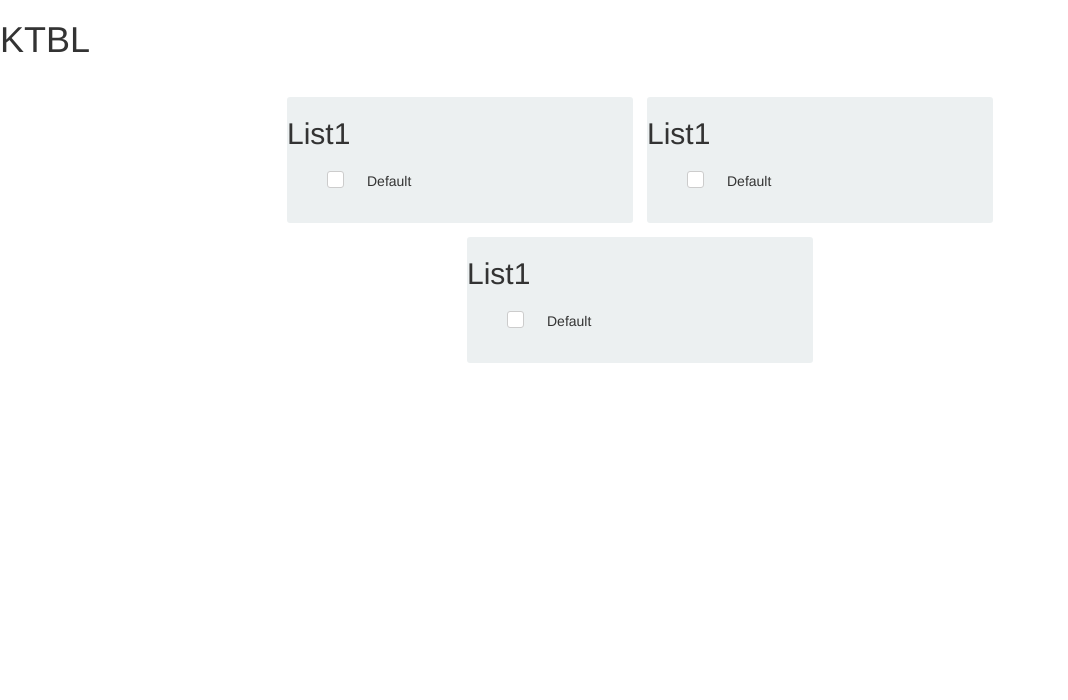
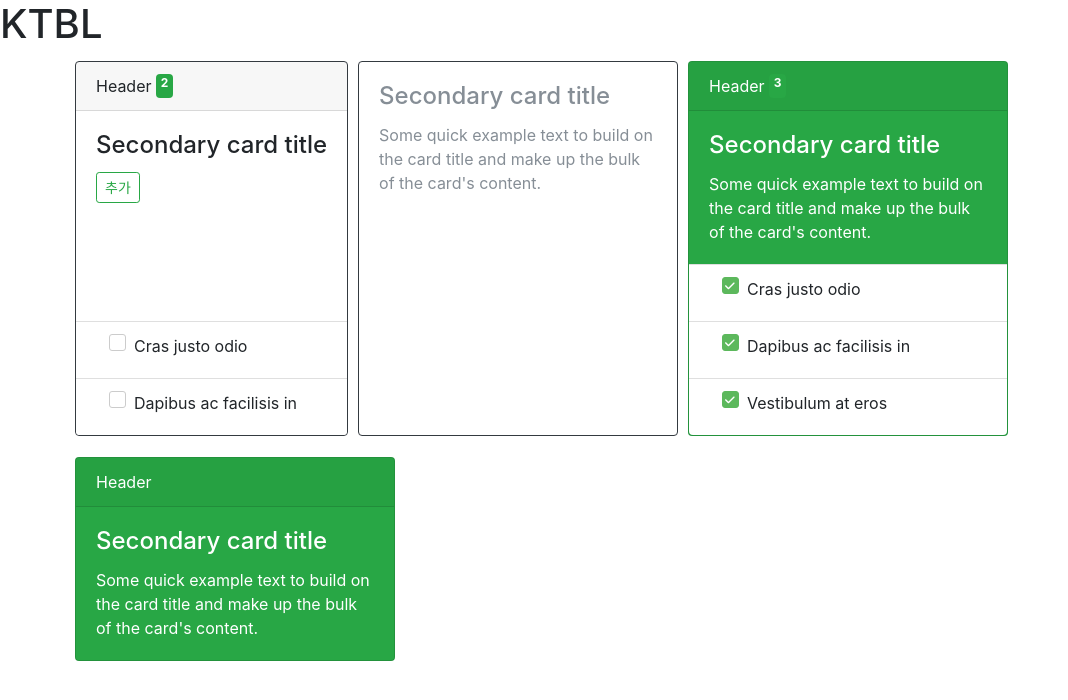
Before and after one commit to ignita/Kick-the-BUCKET-LIST, a plain HTML site: page index.html in a window 1280 px wide. Shown: the whole page, without its empty margins (0-1068 px from the left). Drawn offline with nearby package versions, Linux system fonts and the light colour scheme; a small style sheet from the web is missing.

Commit message:
bootstrap card

```diff
--- a/css/style.css
+++ b/css/style.css
@@ -7,44 +7,7 @@ body {
     background-color: #eeeeee;
 }
 
-.container {
-    position: relative;
-    width: 100%;
-    max-width: 960px;
-    min-height: 100%;
-    margin: 0px auto;
-    padding: 20px;
-    -webkit-box-sizing: border-box;
-            box-sizing: border-box;
-    display: -webkit-box;
-    display: -ms-flexbox;
-    display: flex;
-    -webkit-box-orient: horizontal;
-    -webkit-box-direction: normal;
-        -ms-flex-direction: row;
-            flex-direction: row;
-    -ms-flex-wrap: wrap;
-        flex-wrap: wrap;
-    -webkit-box-pack: center;
-        -ms-flex-pack: center;
-            justify-content: center;
-    -webkit-box-align: center;
-        -ms-flex-align: center;
-            align-items: center;
-}
-ul {
-    list-style-type: none;
-}
-
-.bucketlist-header {
-    font-size: 1.1rem;
-    display: flex;
-}
-
-.bucketlist-header h2 {
-    flex: 1;
-}
-
+/*
 .card {
     position: relative;
     width: 350px;
@@ -57,60 +20,56 @@ ul {
     transition: all 0.6s cubic-bezier(0.68, -0.55, 0.265, 1.55);
     margin: 5px;
     cursor: pointer;
+} */
+
+
+.flex-row {
+    display: flex;
+    flex-wrap: wrap;
+}
+
+.card {
+    margin: 5px;
 }
 
 .card:hover {
+    box-shadow: 0 0 20px rgba(33,33,33,.2);
+}
+
+.card-header {
+    display: flex;
+
+}
+.card-header i {
+    margin-left: auto;
+}
+i.fa {
+    line-height: inherit;
+}
+
+.flex-row > [class*='col-'] {
+	display: flex;
+    flex-direction: column;
+    background-color: #ecf0f1;
+    border: 2px white solid;
+    border-radius: 5px;
+    margin: 5px;
+}
+
+.flex-row > [class*='col-']:hover {
     -webkit-box-shadow: 0 5px 12px rgba(0, 0, 0, .2);
     box-shadow: 0 5px 12px rgba(0, 0, 0, .2);
 }
 
-.card.open {
-    width: 400px;
-    height: 460px;
-    -webkit-transform: rotatey(-180deg) translatex(0px) translatey(0px);
-    transform: rotatey(-180deg) translatex(0px) translatey(0px);
+.flex-row .thumbnail,
+.flex-row .caption {
+    display: flex;
+    flex-direction: column;
+    flex: 1 0 auto;
+    height: auto;
+    position: relative;
 }
 
-.card .front-facing {
-    -webkit-transform: rotateY(0deg) translateZ(2px);
-    transform: rotateY(0deg) translateZ(2px);
-    position: absolute;
-    top: 0;
-    left: 0;
-    bottom: 0;
-    right: 0;
-    background-color: #ecf0f1;
-    border: 2px white solid;
-    border-radius: 5px;
+.flex-text {
+    flex-grow: 1;
 }
-
-.card .back-facing {
-    -webkit-transform: rotateY(180deg) translateZ(0px);
-    transform: rotateY(180deg) translateZ(0px);
-    display: -webkit-box;
-    display: -ms-flexbox;
-    display: flex;
-    -webkit-box-orient: vertical;
-    -webkit-box-direction: normal;
-    -ms-flex-direction: column;
-    flex-direction: column;
-    -ms-flex-wrap: nowrap;
-    flex-wrap: nowrap;
-    -webkit-box-pack: center;
-    -ms-flex-pack: center;
-    justify-content: center;
-    -webkit-box-align: center;
-    -ms-flex-align: center;
-    align-items: center;
-    position: absolute;
-    top: 0;
-    left: 0;
-    bottom: 0;
-    right: 0;
-    background-color: #ecf0f1;
-    border: 2px white solid;
-    border-radius: 5px;
-    padding: 20px;
-    text-align: center;
-    overflow: hidden;
-}
--- a/index.html
+++ b/index.html
@@ -6,7 +6,8 @@
   <link rel="stylesheet" href="css/style.css" />
   <link rel="stylesheet" href="css/build.css" />
   <link rel="stylesheet" href="//netdna.bootstrapcdn.com/font-awesome/4.2.0/css/font-awesome.min.css">
-  <link rel="stylesheet" href="//netdna.bootstrapcdn.com/bootstrap/3.3.0/css/bootstrap.min.css">
+  <link rel="stylesheet" href="https://maxcdn.bootstrapcdn.com/bootstrap/4.0.0-beta.2/css/bootstrap.min.css" integrity="sha384-PsH8R72JQ3SOdhVi3uxftmaW6Vc51MKb0q5P2rRUpPvrszuE4W1povHYgTpBfshb"
+    crossorigin="anonymous">
   <meta charset="utf8">
 </head>
 
@@ -14,75 +15,53 @@
   <div id="page">
     <h1>KTBL<span id="counter"></span></h1>
     <div class="container">
-      <div class="card">
-        <div class="front-facing">
-          <header class="bucketlist-header">
-            <h2>List1</h2>
-          </header>
-          <div class="checkbox-list">
-            <ul>
-              <li>
-                <div class="checkbox">
-                  <input id="checkbox1" class="styled" type="checkbox">
-                  <label for="checkbox1">Default</label>
-                </div>
-              </li>
-            </ul>
+      <div class="flex-row row">
+        <div class="card border-dark mb-3" style="max-width: 20rem;">
+          <div class="card-header">Header&nbsp;<span class="badge badge-success"></span></div>
+          <div class="card-body">
+            <h4 class="card-title">Secondary card title</h4>
+            <button type="button" class="btn btn-sm btn-outline-success">추가</button>
+          </div>
+          <ul class="list-group list-group-flush">
+            <li class="list-group-item"><div class="checkbox checkbox-success"><input id="chk1_1" class="styled" type="checkbox"><label for="chk1_1">Cras justo odio</label></div></li>
+            <li class="list-group-item"><div class="checkbox checkbox-success"><input id="chk1_2" class="styled" type="checkbox"><label for="chk1_2">Dapibus ac facilisis in</label></div></li>
+          </ul>
+        </div>
+        <div class="card border-dark mb-3" style="max-width: 20rem;">
+          <div class="card-body text-secondary">
+            <h4 class="card-title">Secondary card title</h4>
+            <p class="card-text">Some quick example text to build on the card title and make up the bulk of the card's content.</p>
           </div>
         </div>
-        <div class="back-facing">
-          <p>Copper is a chemical element with symbol Cu (from Latin: cuprum) and atomic number 29. It is a soft, malleable,
-            and ductile metal with very high thermal and electrical conductivity.</p>
-          <p><a class="btn" href="https://en.wikipedia.org/wiki/Copper" target="_blank">More info</a></p>
+        <div class="card bg-success mb-3" style="max-width: 20rem;">
+          <div class="card-header text-white">Header&nbsp;<span class="badge badge-success"></span></div>
+          <div class="card-body text-white">
+            <h4 class="card-title">Secondary card title</h4>
+            <p class="card-text">Some quick example text to build on the card title and make up the bulk of the card's content.</p>
+          </div>
+          <ul class="list-group list-group-flush">
+              <li class="list-group-item"><div class="checkbox checkbox-success"><input id="chk2_1" class="styled" type="checkbox" checked><label for="chk2_1">Cras justo odio</label></div></li>
+              <li class="list-group-item"><div class="checkbox checkbox-success"><input id="chk2_2" class="styled" type="checkbox" checked><label for="chk2_2">Dapibus ac facilisis in</label></div></li>
+              <li class="list-group-item"><div class="checkbox checkbox-success"><input id="chk2_3" class="styled" type="checkbox" checked><label for="chk2_3">Vestibulum at eros</label></div></li>
+            </ul>
         </div>
-      </div>
-      <div class="card">
-        <div class="front-facing">
-          <header class="bucketlist-header">
-            <h2>List1</h2>
-          </header>
-          <div class="checkbox-list">
-            <ul>
-              <li>
-                <div class="checkbox">
-                  <input id="checkbox1" class="styled" type="checkbox">
-                  <label for="checkbox1">Default</label>
-                </div>
-              </li>
-            </ul>
+        <div class="card text-white bg-success mb-3" style="max-width: 20rem;">
+          <div class="card-header">Header</div>
+          <div class="card-body">
+            <h4 class="card-title">Secondary card title</h4>
+            <p class="card-text">Some quick example text to build on the card title and make up the bulk of the card's content.</p>
           </div>
         </div>
       </div>
-      <div class="card">
-          <div class="front-facing">
-            <header class="bucketlist-header">
-              <h2>List1</h2>
-            </header>
-            <div class="checkbox-list">
-              <ul>
-                <li>
-                  <div class="checkbox">
-                    <input id="checkbox1" class="styled" type="checkbox">
-                    <label for="checkbox1">Default</label>
-                  </div>
-                </li>
-              </ul>
-            </div>
-          </div>
-        </div>
     </div>
-
   </div>
-  <!-- <div id="newItemButton"><button href="#" id="showForm">new item</button></div>
-  <form id="newItemForm">
-    <input type="text" id="itemDescription" placeholder="Add description" />
-    <input type="submit" id="add" value="add" />
-  </form> -->
   </div>
   <script src="js/jquery-3.1.1.js"></script>
   <script src="js/bucket.js"></script>
   <script src="https://use.fontawesome.com/38585af7a3.js"></script>
 
+
+
 </body>
 
 </html>
--- a/js/bucket.js
+++ b/js/bucket.js
@@ -1,75 +1,8 @@
-// $(function () {
-
-//         var $list, $newItemForm, $newItemButton;
-//         var item = '';
-//         $list = $('ul');
-//         $newItemForm = $('#newItemForm');
-//         $newItemButton = $('#newItemButton');
-
-//         $('li').hide().each(function (index) {
-//             $(this).delay(450 * index).fadeIn(1600);
-//         });
-
-//         // 아이템 개수
-//         function updateCount() {
-//             var items = $('li[class != complete]').length;
-//             $('#counter').text(items);
-//         }
-//         updateCount();
-
-//         // 새 아이템 폼
-//         $newItemButton.show();
-//         $newItemForm.hide();
-//         $('#showForm').on('click', function () {
-//             $newItemButton.hide();
-//             $newItemForm.show();
-//         });
-
-//         // 새 아이템 추가
-//         $newItemForm.on('submit', function (e) {
-//             e.preventDefault();
-//             var text = $('input:text').val();
-//             $list.append('<li>' + text + '</li>');
-//             $('input:text').val('');
-//             updateCount();
-//         });
-
-//         $list.on('click', 'li', function () {
-//             var $this = $(this);
-//             var complete = $this.hasClass('complete');
-
-//             if (complete === true) {
-//                 $this.animate({
-//                     opacity: 0.0,
-//                     paddingLeft: '+=180'
-//                 }, 500, 'swing', function () {
-//                     $this.remove();
-//                 });
-//             } else {
-//                 $this.attr('class', 'complete');
-//                 // item = $this.text();
-//                 // $this.remove();
-//                 // $list
-//                 //     .append('<li class=\"complete\">' + item + '</li>')
-//                 //     .hide().fadeIn(300);
-//                 // updateCount();
-//             }
-//         });
-
-//     });
-
 $(document).ready(function () {
 
-    $('.card').on('click', function () {
+    $(".card").each(function(index, elem) {
+        var numCheck = $(this).find(".checkbox").length;
 
-        if ($(this).children('.back-facing').length !== 0) {
-            if ($(this).hasClass('open')) {
-                $(this).removeClass('open');
-            } else {
-                $(this).removeClass('open');
-                $(this).addClass('open');
-            }
-        }
+        $(this).find(".badge").text(numCheck);
     });
-
 });
```
